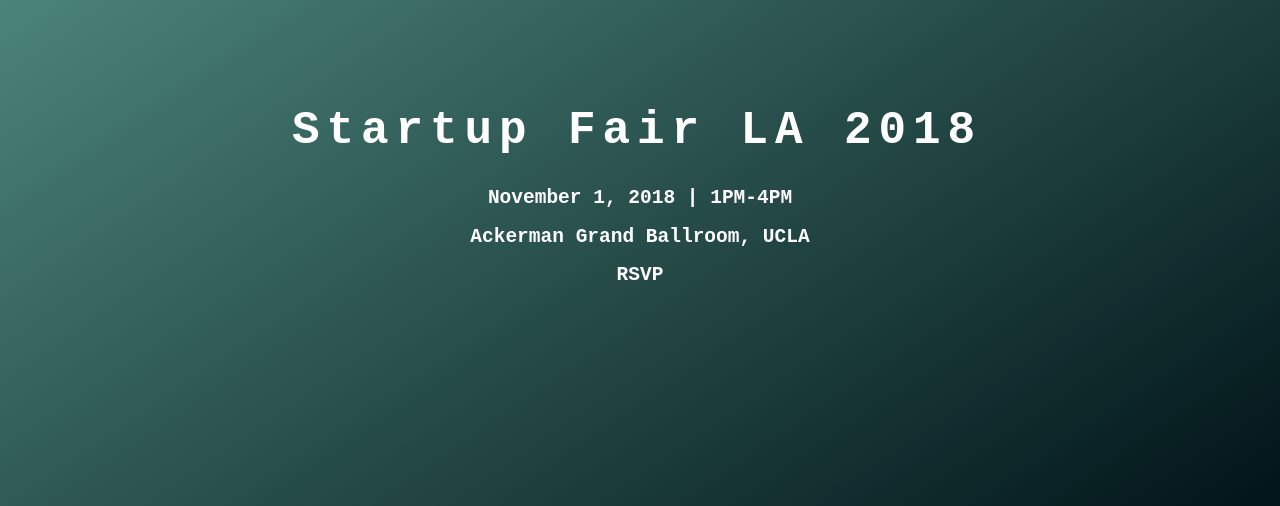
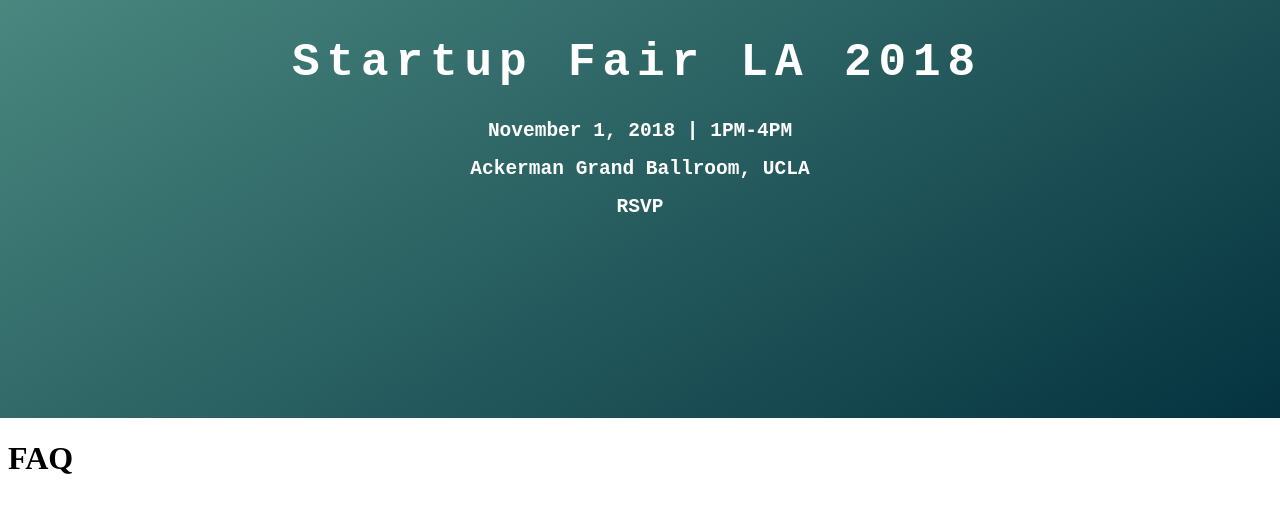
Before and after one commit to Bruin-Entrepreneurs/startup_fair_2018, a plain HTML site: page startup_fair_2018/index.html in a window 1280 px wide. Shown: the part 365-871 px from the top of the page. Drawn offline with Linux system fonts and the light colour scheme.

Commit message:
Change commit

```diff
--- a/startup_fair_2018/index.html
+++ b/startup_fair_2018/index.html
@@ -13,4 +13,7 @@
 	<h2>Ackerman Grand Ballroom, UCLA</h2>
 	<h2>RSVP</h2>
 </div>
+<div class="information_one">
+	<h1>FAQ</h1>
+</div>
 </body>
--- a/startup_fair_2018/styles.css
+++ b/startup_fair_2018/styles.css
@@ -1,6 +1,9 @@
-body {
+.top_header {
 	height: 100%;
-	background: linear-gradient(to bottom right, #5FA193, #011419);
+	background: linear-gradient(to bottom right, #5FA193, #04333F);
+  margin-left: -10;
+  margin-right: -10;
+  margin-top: -65;
 }
 
 .top_header h1 {
@@ -20,6 +23,7 @@ body {
     typing 3.5s steps(35, end),
     blink-caret .5s step-end infinite;
 }
+
 
 
 @keyframes typing {
@@ -49,3 +53,10 @@ body {
 	text-align: center;
 
 }
+
+.information_one {
+
+
+}
+
+.information_one
```
